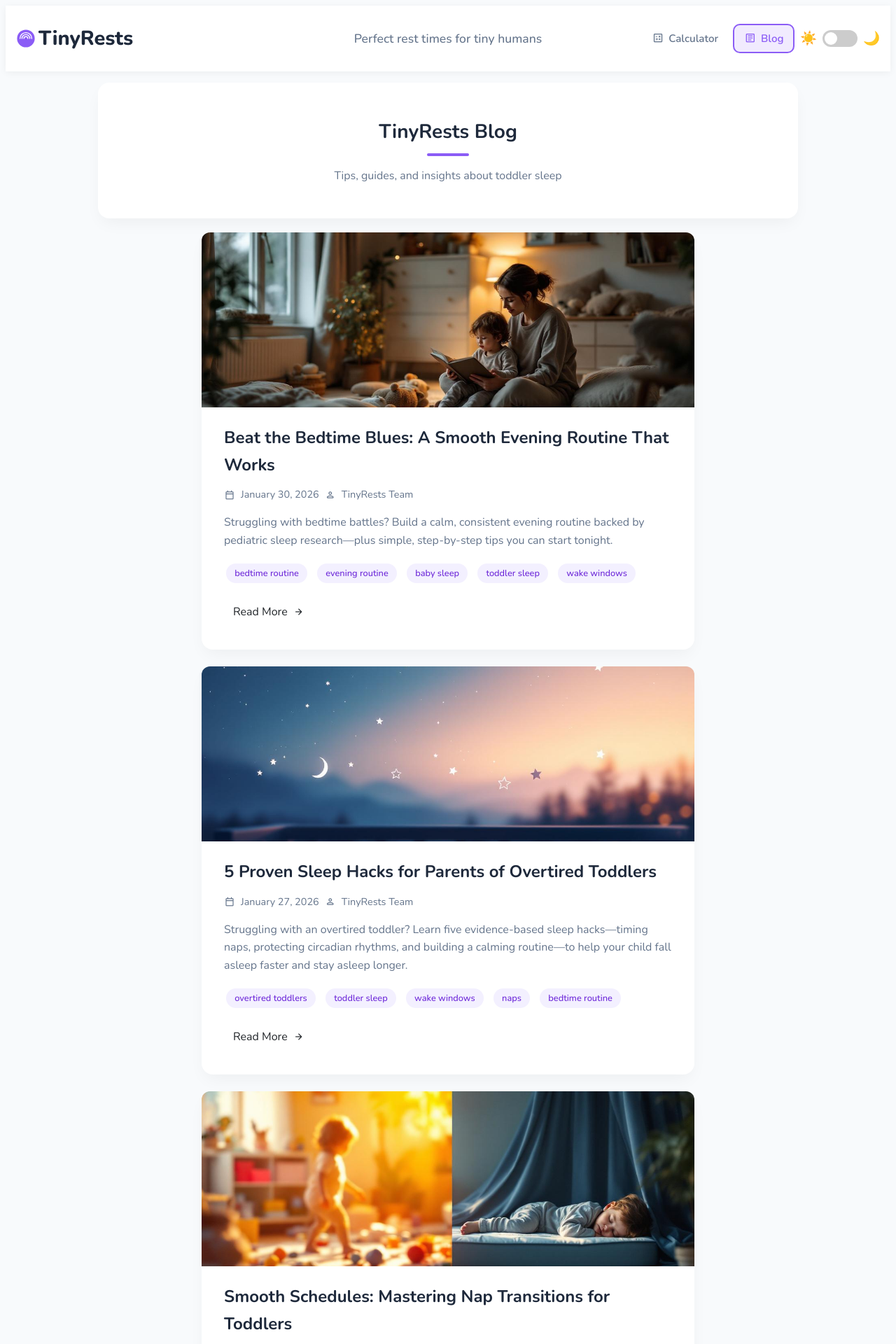
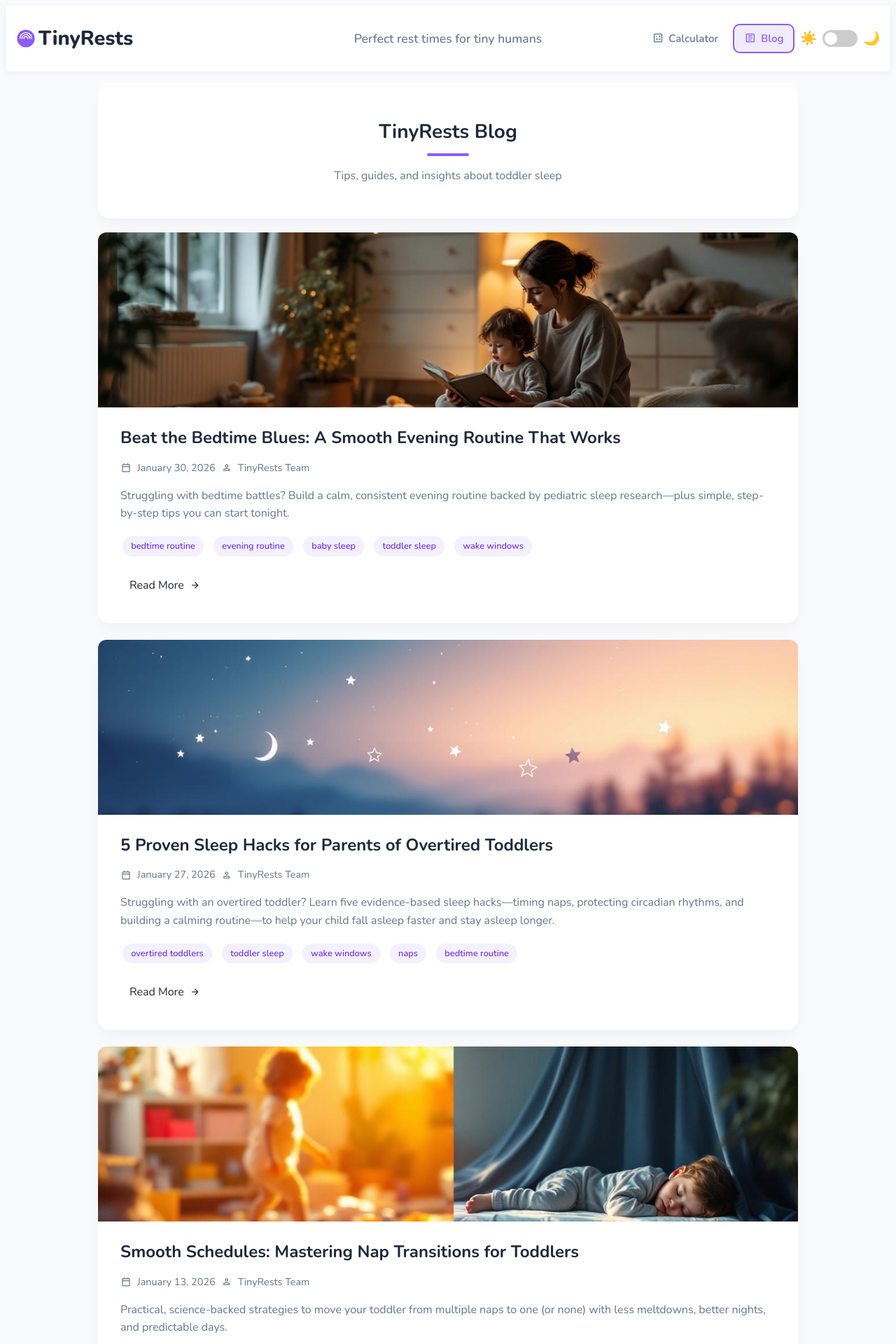
Before and after one commit to IUshakovsky/NapCalc, a Jekyll site: the page built from blog/index.html, in a window 1280 px wide. Shown: the top 1920 px of the page at 70% size. Built offline with Jekyll 4.4.1, drawn with Linux system fonts in a browser that asks for light colours; the list of posts is cut into pages by our own code.

Commit message:
Standardized blog post and listing widths to 1000px, adjusted featured image styling, and updated service worker cache version

```diff
--- a/assets/css/styles.css
+++ b/assets/css/styles.css
@@ -1435,26 +1435,29 @@ select.form-select,
 
  /* Blog post layout */
  .blog-post {
-  max-width: 800px;
+  max-width: 1000px;
   margin: 0 auto;
  }
 
-@media (min-width: 1024px) {
-  .blog-post {
-    max-width: 980px;
-  }
-
  .blog-post .calculator-card {
-    max-width: 980px;
-  }
-
-  .blog-page-header {
-    max-width: 1100px;
+  max-width: 1000px;
+ }
+
+ /* Blog listing page - consistent widths for header and content */
+ .blog-page-header.calculator-card {
+  max-width: 1000px;
+  margin-left: auto;
+  margin-right: auto;
  }
 
  .blog-page .calculator-card {
-    max-width: 1100px;
-  }
+  max-width: 1000px;
+ }
+
+ .content-page.blog-page {
+  max-width: 1000px !important;
+  padding-left: 0;
+  padding-right: 0;
  }
 
 .post-header-card {
@@ -1494,17 +1497,19 @@ html.dark-mode .post-card-tags .badge {
 }
 
 .post-featured-image {
-  width: calc(100% + 5rem);
-  margin: -2.5rem -2.5rem 2rem -2.5rem;
+  display: block;
+  width: 100%;
+  height: auto;
+  margin: 0 0 2rem 0;
   max-height: 400px;
   object-fit: cover;
-  border-radius: 16px 16px 0 0;
+  border-radius: 12px;
 }
 
 @media (max-width: 768px) {
   .post-featured-image {
-    width: calc(100% + 3rem);
-    margin: -1.5rem -1.5rem 1.5rem -1.5rem;
+    width: 100%;
+    margin: 0 0 1.5rem 0;
   }
 }
 
--- a/blog/index.html
+++ b/blog/index.html
@@ -136,7 +136,7 @@ pagination:
   width: 100%;
 }
 
-/* Page header card - make it wider */
+/* Page header card - match blog list width */
 .page-header-card {
   max-width: 1000px;
 }
--- a/service-worker.js
+++ b/service-worker.js
@@ -1,5 +1,5 @@
 // Service worker version
-const CACHE_NAME = 'tinyrests-v4';
+const CACHE_NAME = 'tinyrests-v6';
 
 // Determine the base URL from the service worker's scope
 const getBaseUrl = () => {
```
Also changed, not shown: 1 other file. Lines whose indentation alone changed are shown as unchanged.
